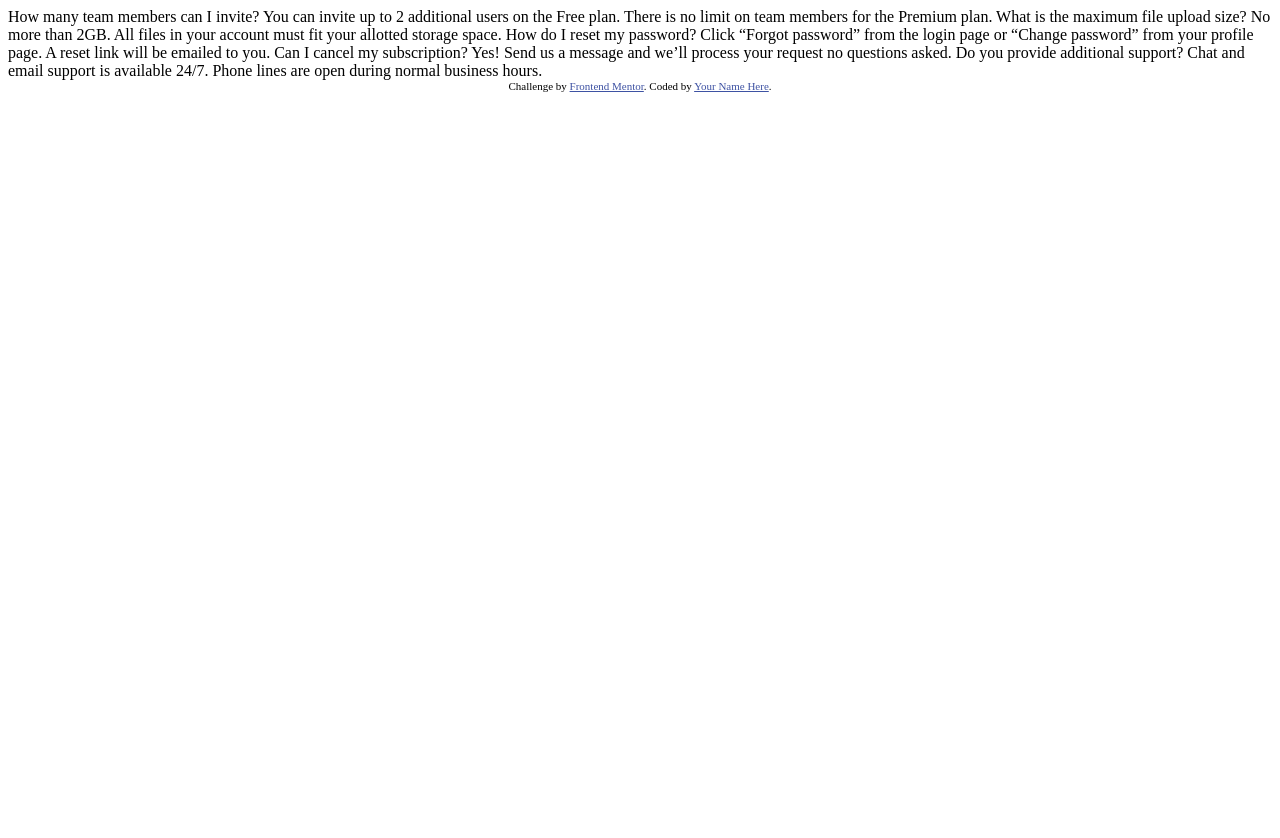
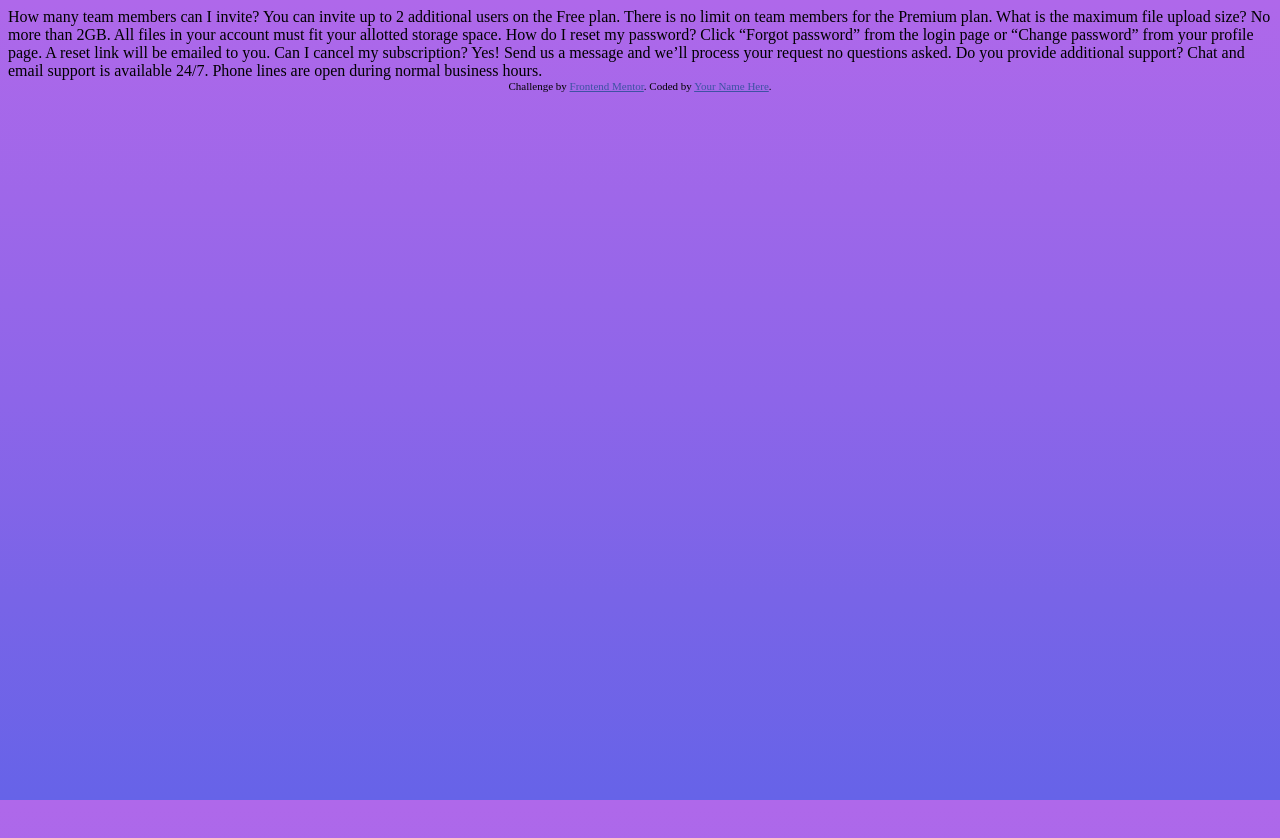
Before and after one commit to Dguinter/-faq-accordion-card-main, a plain HTML site: page index.html in a window 1280 px wide. Before the commit the page ends 800 px from the top, so only its background shows below. Drawn offline with Linux system fonts and the light colour scheme.

Commit message:
card styling

```diff
--- a/index.html
+++ b/index.html
@@ -1,8 +1,10 @@
 <!DOCTYPE html>
 <html lang="en">
+
 <head>
   <meta charset="UTF-8">
-  <meta name="viewport" content="width=device-width, initial-scale=1.0"> <!-- displays site properly based on user's device -->
+  <meta name="viewport" content="width=device-width, initial-scale=1.0">
+  <!-- displays site properly based on user's device -->
 
   <link rel="icon" type="image/png" sizes="32x32" href="./images/favicon-32x32.png">
 
@@ -10,10 +12,26 @@
 
   <!-- Feel free to remove these styles or customise in your own stylesheet 👍 -->
   <style>
-    .attribution { font-size: 11px; text-align: center; }
-    .attribution a { color: hsl(228, 45%, 44%); }
+    /*Configrações globais*/
+    *{
+    height: 100%;
+  }
+    .attribution {
+      font-size: 11px;
+      text-align: center;
+    }
+
+    .attribution a {
+      color: hsl(228, 45%, 44%);
+    }
+
+    body {
+      background-image: linear-gradient(to bottom, #AF68EA,#9E67E9,#8D65E9,#7864E7,#6663E8);
+      size: 5px 10px 5px 10px;
+    }
   </style>
 </head>
+
 <body>
   How many team members can I invite?
   You can invite up to 2 additional users on the Free plan. There is no limit on
@@ -37,4 +55,5 @@
     Coded by <a href="#">Your Name Here</a>.
   </div>
 </body>
+
 </html>
--- /dev/null
+++ b/style.css
@@ -0,0 +1,3 @@
+p{
+    color: red;
+}
```
